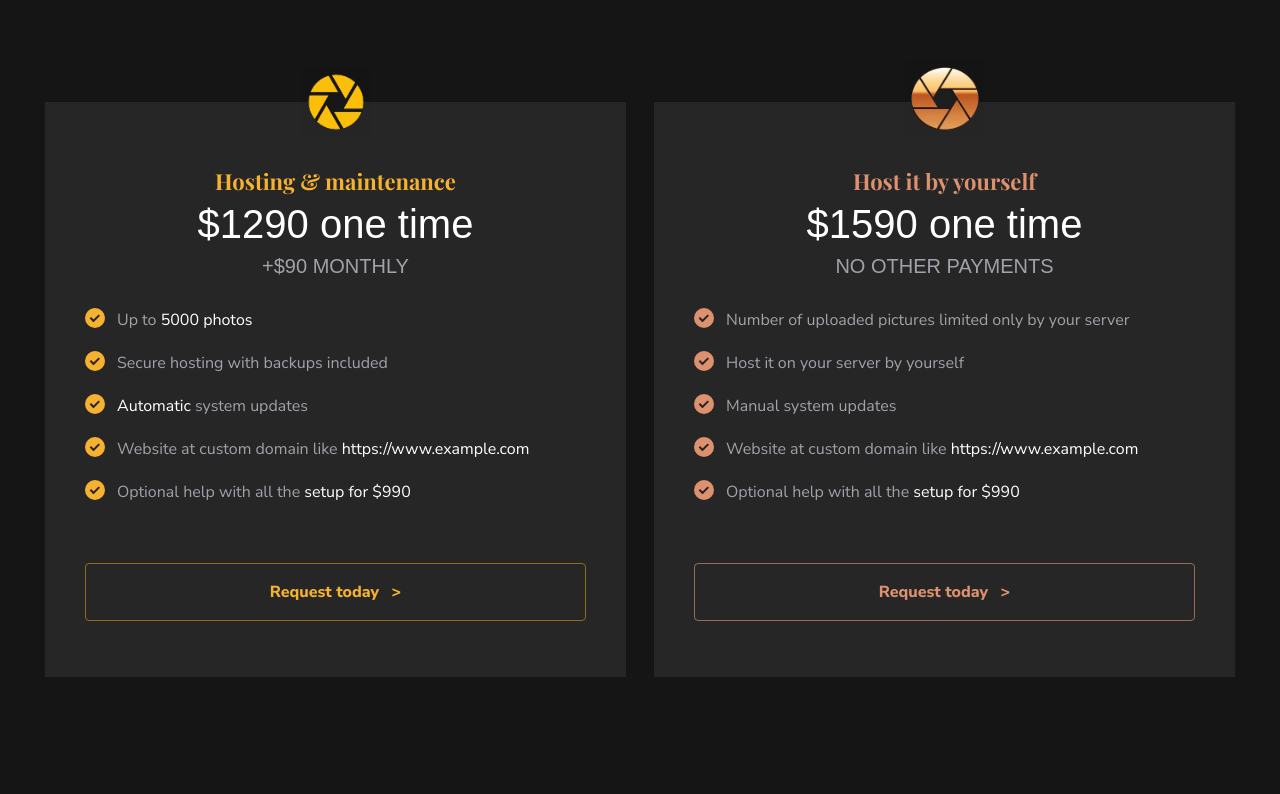
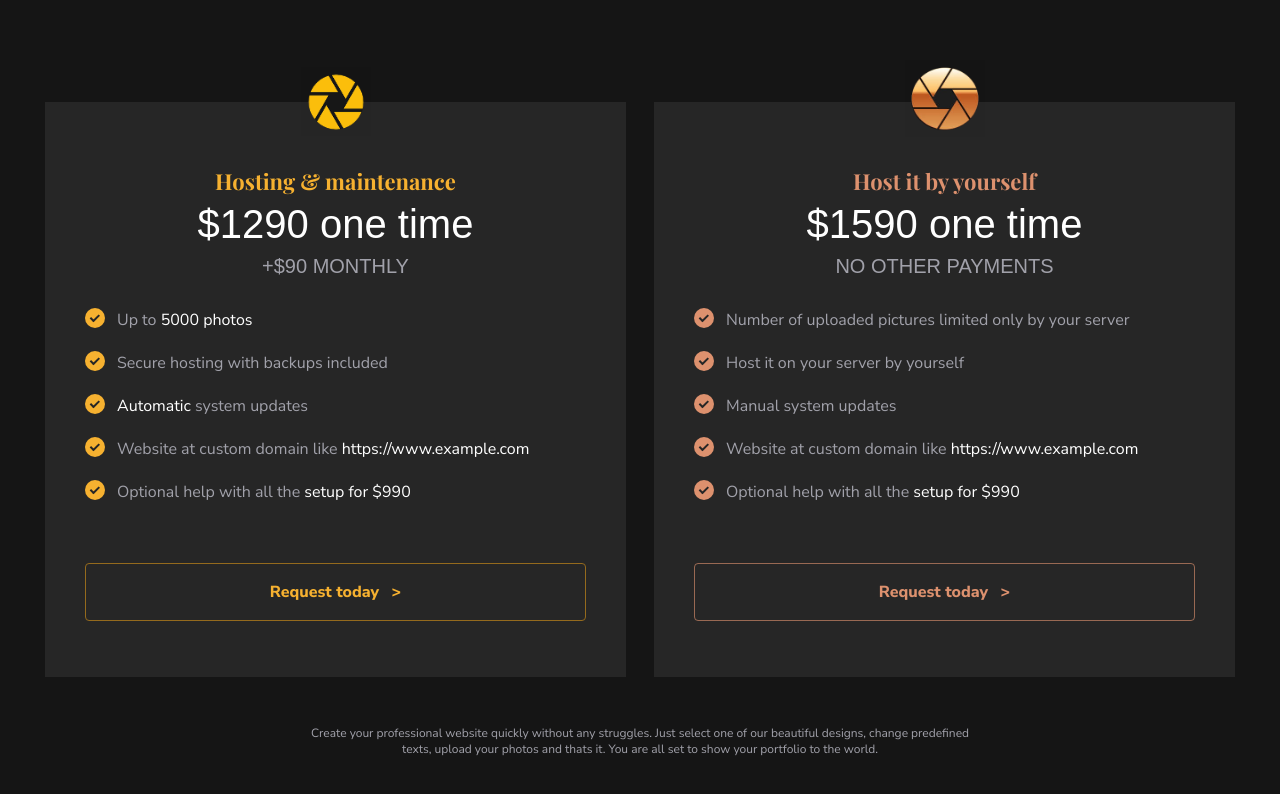
Before and after one commit to mfonPeeter/bettershotz-website-clone, a React (Create React App) app: page / in a window 1280 px wide. Shown: the part 3603-4397 px from the top of the page. Before the commit the page ends 4320 px from the top, so only its background shows below. Built offline with nearby package versions, Linux system fonts and the light colour scheme; a web font is replaced by a local one.

Commit message:
Feat: Add final paragraph to pricing section

```diff
--- a/src/components/layout/Pricing.js
+++ b/src/components/layout/Pricing.js
@@ -22,7 +22,7 @@ const Pricing = () => {
       </div>
 
       {/* Global Container */}
-      <div className="container mx-auto mb-10 max-w-[1230px] px-4 sm:px-7 md:px-5">
+      <div className="container mx-auto mb-12 max-w-[1230px] px-4 sm:px-7 md:px-5">
         {/* Grid Container */}
         <div className="grid grid-cols-1 gap-y-16 md:grid-cols-2 md:gap-y-0 md:gap-x-7">
           {/* Box 1 */}
@@ -178,6 +178,13 @@ const Pricing = () => {
           </div>
         </div>
       </div>
+
+      <p className="mb-20 px-10 mx-auto text-zinc-400 text-center md:text-xs md:max-w-3xl">
+        Create your professional website quickly without any struggles. Just
+        select one of our beautiful designs, change predefined texts, upload
+        your photos and thats it. You are all set to show your portfolio to the
+        world.
+      </p>
     </section>
   );
 };
```
